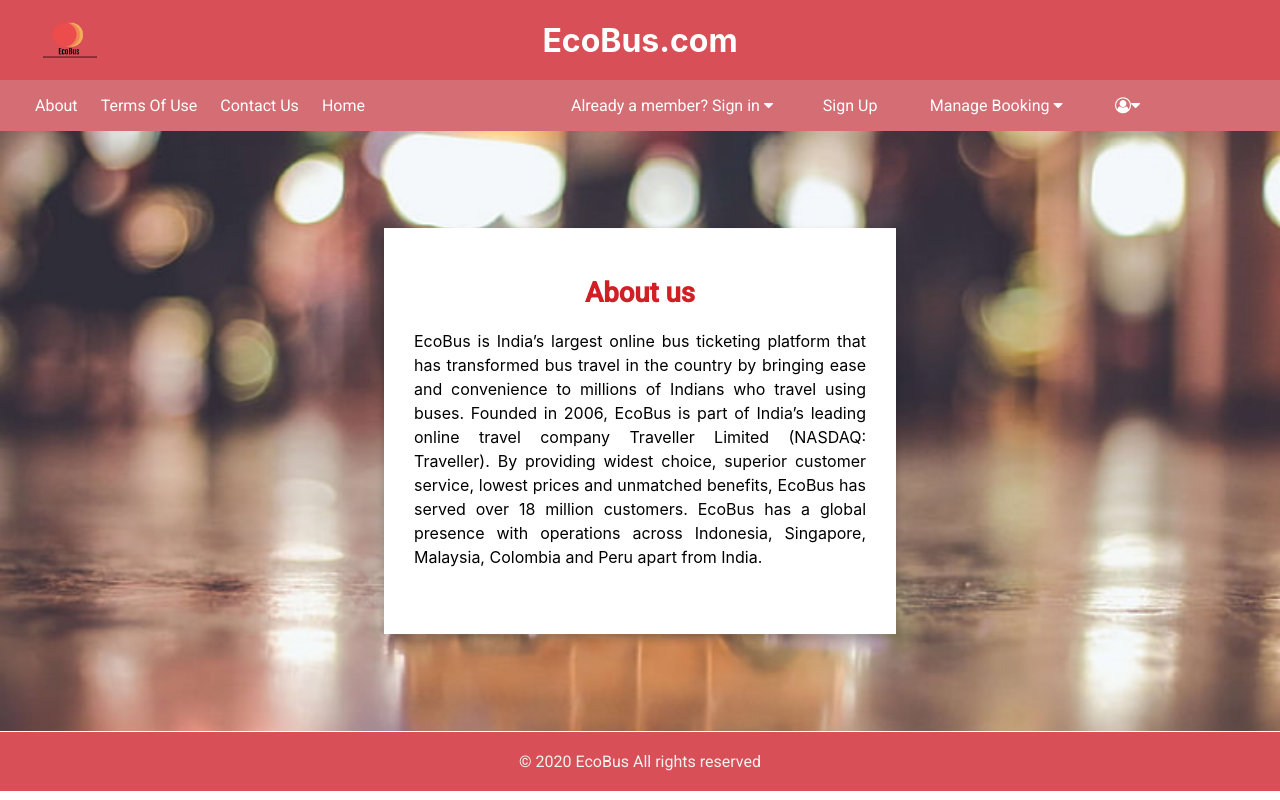
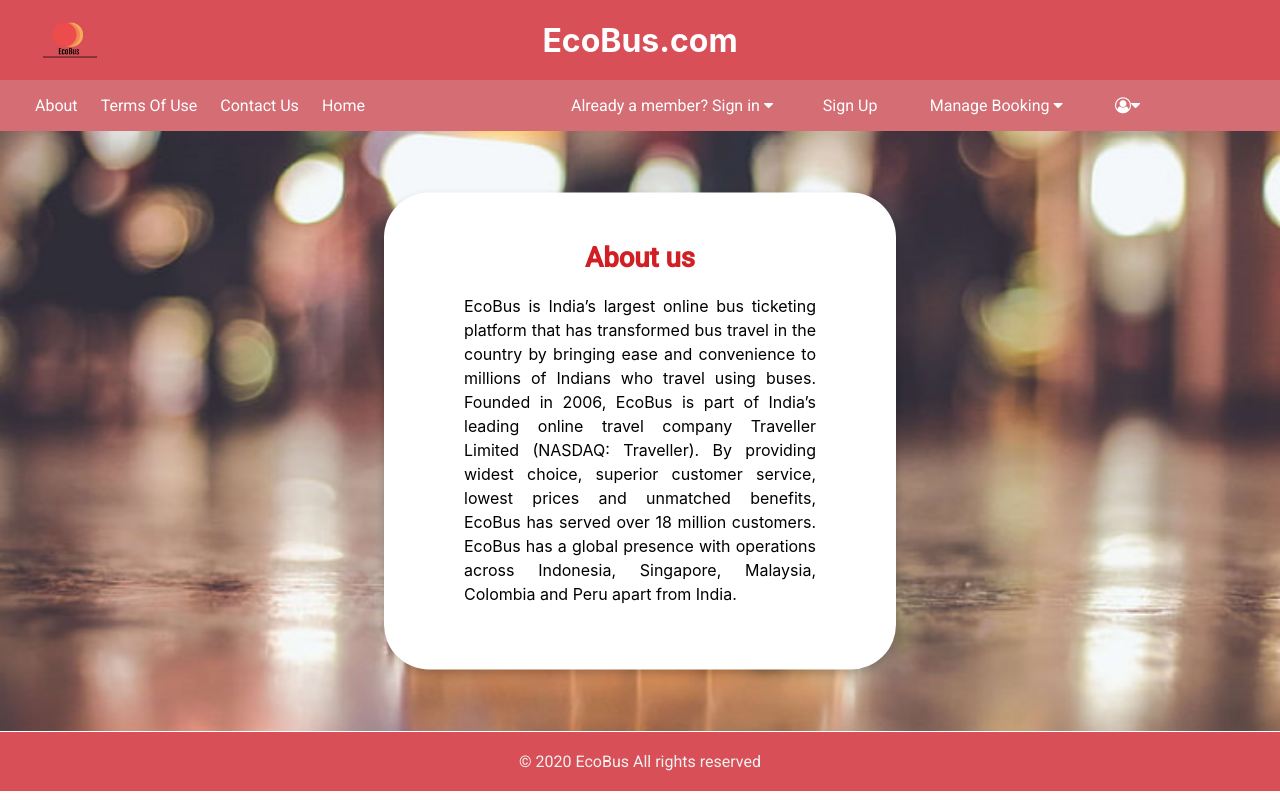
Before and after one commit to AnkurRaj9775/ProjectGladiatorFrontEnd, an Angular app: page /about in a window 1280 px wide. Built offline with nearby package versions, Linux system fonts and the light colour scheme.

Commit message:
border radius added in cards-Neha

```diff
--- a/src/app/about/about.component.css
+++ b/src/app/about/about.component.css
@@ -6,12 +6,17 @@
   left: 450px;
   background-color: #fff;
   display: block;
-  margin-left: auto;
-  margin-right: auto;
+  /* margin-left: auto;
+  margin-right: auto; */
   position: absolute;
   top: 50%;
   left: 50%;
   transform: translate(-50%, -50%);
+   border-radius:45px;
+  margin: auto;
+  margin-right: 75px;
+  padding-left: 50px;
+  padding-right: 50px;
 }
 
 .XCN {
@@ -25,30 +30,10 @@
   text-align: center;
   padding-top: 25px;
 }
-*,
-:after,
-:before {
-  box-sizing: border-box;
-}
-h3 {
-  display: block;
-  font-size: 1.17em;
-  margin-block-start: 1em;
-  margin-block-end: 1em;
-  margin-inline-start: 0px;
-  margin-inline-end: 0px;
-  font-weight: bold;
-  background-color: #fff;
-}
 
 .card:hover {
   box-shadow: 0 8px 16px 0 rgba(0, 0, 0, 0.2);
 }
-
-.container {
-  padding: 2px 16px;
-}
-
 .western,
 ol li {
   text-align: justify;
@@ -62,9 +47,7 @@
   background: #fff;
   line-height: 1.5;
 }
-p {
-  margin: 1% 0;
-}
+
 *,
 :after,
 :before {
@@ -72,6 +55,7 @@
 }
 
 p {
+  margin: 1% 0;
   display: block;
   margin-block-start: 1em;
   margin-block-end: 1em;
--- a/src/app/app.component.css
+++ b/src/app/app.component.css
@@ -174,6 +174,7 @@
   box-sizing: border-box;
   text-align: center;
   z-index: 3;
+
 }
 
 .footer__text {
--- a/src/app/contact-us/contact-us.component.css
+++ b/src/app/contact-us/contact-us.component.css
@@ -13,6 +13,7 @@
   top: 50%;
   left: 50%;
   transform: translate(-50%, -50%);
+  border-radius:45px;
 }
 
 .XCN {
--- a/src/app/dashboard/dashboard.component.html
+++ b/src/app/dashboard/dashboard.component.html
@@ -7,20 +7,4 @@
   </div>
 
 
-  <div class="main">
-    <h2>Sidebar with Icons</h2>
-    <p>This side navigation is of full height (100%) and always shown.</p>
-    <p>
-      Lorem ipsum dolor sit amet, illum definitiones no quo, maluisset
-      concludaturque et eum, altera fabulas ut quo. Atqui causae gloriatur ius
-      te, id agam omnis evertitur eum. Affert laboramus repudiandae nec et.
-      Inciderint efficiantur his ad. Eum no molestiae voluptatibus.
-    </p>
-    <p>
-      Lorem ipsum dolor sit amet, illum definitiones no quo, maluisset
-      concludaturque et eum, altera fabulas ut quo. Atqui causae gloriatur ius
-      te, id agam omnis evertitur eum. Affert laboramus repudiandae nec et.
-      Inciderint efficiantur his ad. Eum no molestiae voluptatibus.
-    </p>
   </div>
-</div>
--- a/src/app/homepage/homepage.component.css
+++ b/src/app/homepage/homepage.component.css
@@ -256,6 +256,8 @@
     border: 1px solid #ddd;
     margin-bottom: 20px;
     margin-top: 50px;
+    margin-left:50px;
+    padding-left:80px;
 }
 
 .img2_Hero {
--- a/src/app/reschedule/reschedule.component.css
+++ b/src/app/reschedule/reschedule.component.css
@@ -21,6 +21,11 @@
     left: 50%;
     transform: translate(-50%, -50%);
     color:#ca5d63 ;
+    border-radius:45px;
+    margin: auto;
+    margin-right: 75px;
+    padding-left: 50px;
+    padding-right: 50px;
   }
   .header {
 
--- a/src/app/show-my-ticket/show-my-ticket.component.css
+++ b/src/app/show-my-ticket/show-my-ticket.component.css
@@ -6,6 +6,8 @@
     background-attachment: fixed;
     background-size: cover;
     background-size: 100% 100%;
+
+
   }
 .headerwidget{
     width: 50%;
@@ -21,6 +23,11 @@
     left: 50%;
     transform: translate(-50%, -50%);
     color:#ca5d63 ;
+    border-radius:45px;
+    margin: auto;
+    margin-right: 75px;
+    padding-left: 50px;
+    padding-right: 50px;
   }
   .header {
 
```
